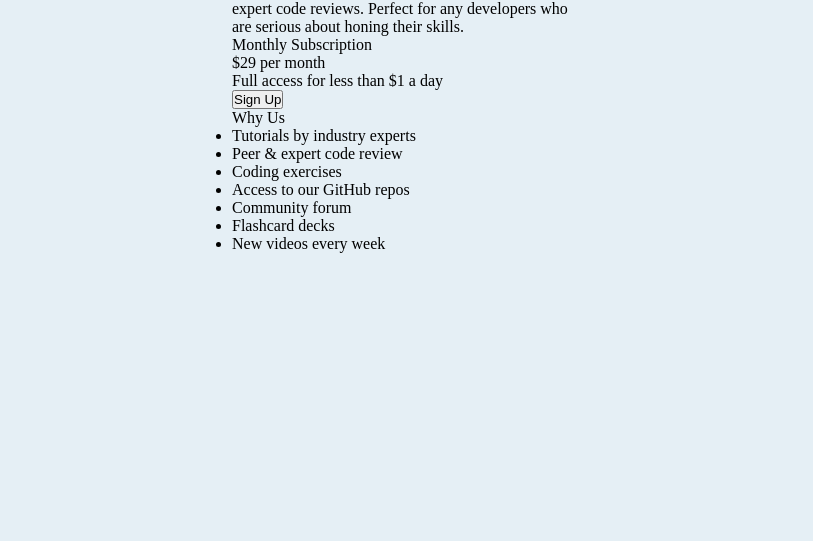
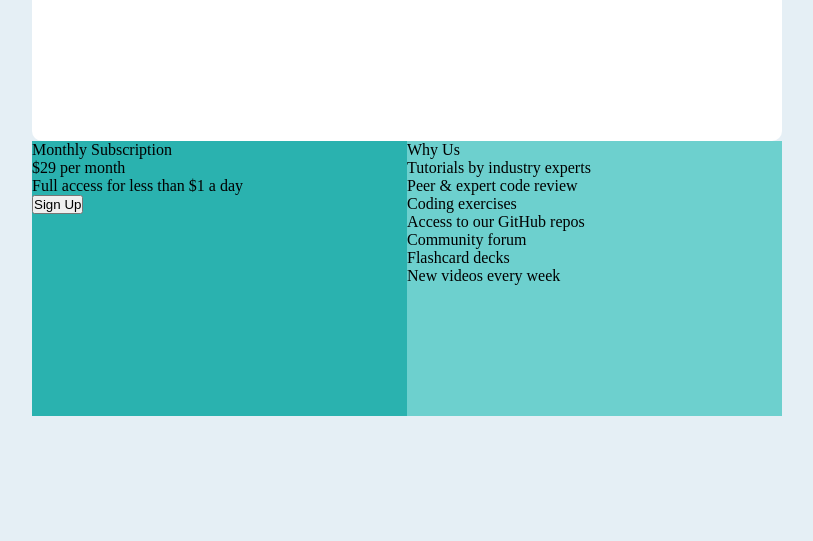
Before and after one commit to Neel-07/Single-Price-Grid-Component, a plain HTML site: page single-price-grid-component-master/index.html in a window 1280 px wide. Shown: the part 259-800 px from the top of the page, without its empty margins (233-1046 px from the left). Drawn offline with Linux system fonts and the light colour scheme.

Commit message:
modified css

```diff
--- a/single-price-grid-component-master/style.css
+++ b/single-price-grid-component-master/style.css
@@ -13,7 +13,35 @@ body{
 }
 
 .card{
-    height: 500px;
-    width:350px;
-    border-radius:20px;
+    height:550px;
+    max-width:750px;
+    display:flex;
+    flex-direction: column;
+
 }
+
+.top_content{
+    height:50%;
+    background-color: rgb(255, 255, 255);
+    border-radius:10px;
+}
+
+.bottom_content{
+    height:50%;
+    display:flex;
+
+}
+
+.left_content{
+    width:50%;
+    background-color: hsl(179, 62%, 43%);
+}
+
+.right_content{
+    width:50%;
+    background-color: hsl(179, 51%, 62%);
+}
+
+.right_content ul{
+    list-style-type: none;
+}
```
Also changed, not shown: 2 other files.
